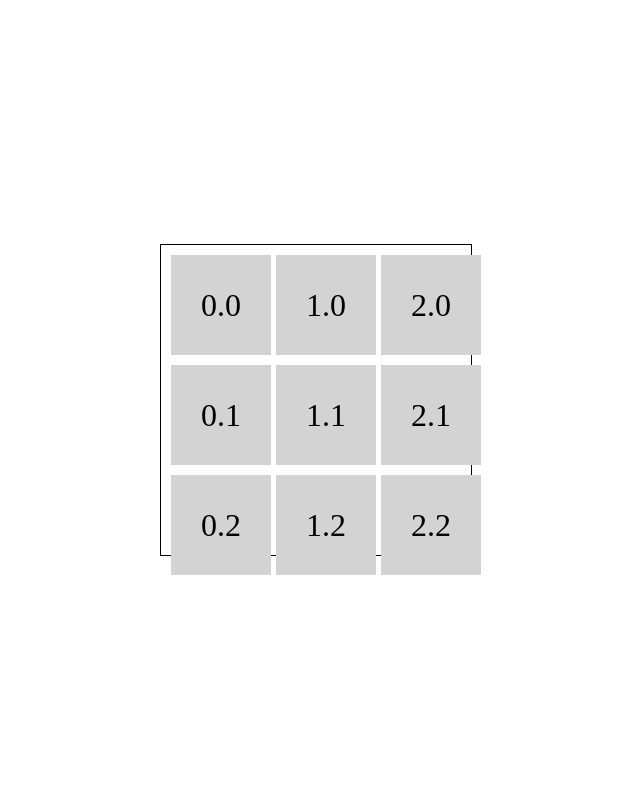
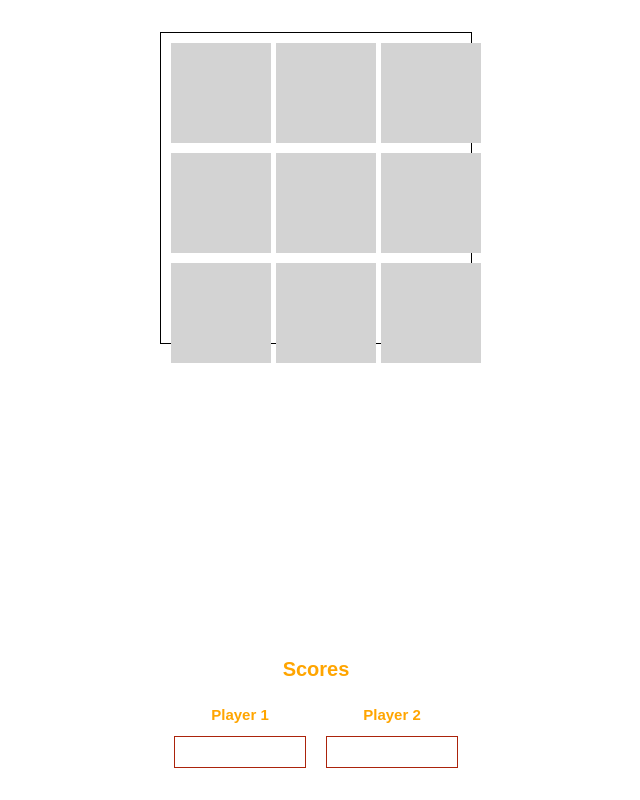
Before and after one commit to KaratasKTS/Tic-Tak-Toe, a plain HTML site: page index.html in a window 1280 px wide. Shown: the whole page, without its empty margins (324-964 px from the left). Drawn offline with Linux system fonts and the light colour scheme.

Commit message:
made the scores display to the ui,just need to add some refresh buttons and make it pretty :)

```diff
--- a/index.html
+++ b/index.html
@@ -7,23 +7,47 @@
     <script src="script.js" defer></script>
 </head>
 <body>
+  <section class="grid">
     <div class="father">    <div id="gameboard">
       <div class="row">
-              <div class="box" data-row="0" data-col="0">0.0</div>
-              <div class="box" data-row="0" data-col="1">0.1</div>
-              <div class="box" data-row="0" data-col="2">0.2</div>
+        <div class="box" data-row="0" data-col="0"></div>
+        <div class="box" data-row="0" data-col="1"></div>
+        <div class="box" data-row="0" data-col="2"></div>
       </div>
       <div class="row">
-              <div class="box" data-row="1" data-col="0">1.0</div>
-              <div class="box" data-row="1" data-col="1">1.1</div>
-              <div class="box" data-row="1" data-col="2">1.2</div>
+        <div class="box" data-row="1" data-col="0"></div>
+        <div class="box" data-row="1" data-col="1"></div>
+        <div class="box" data-row="1" data-col="2"></div>
       </div>
       <div class="row">
-              <div class="box" data-row="2" data-col="0">2.0</div>
-              <div class="box" data-row="2" data-col="1">2.1</div>
-              <div class="box" data-row="2" data-col="2">2.2</div>
+        <div class="box" data-row="2" data-col="0"></div>
+        <div class="box" data-row="2" data-col="1"></div>
+        <div class="box" data-row="2" data-col="2"></div>
       </div>
     </div>
+  </section>
+
+
+  <div class="scoreWrapper">
+    <div>
+      <h1 class= "h1Heading">Scores</h1>
+    </div>
+            <section class="scores">
+
+              <div class="playerOne">
+                <h1> Player 1 </h1>
+                <div class="scorePlayer1"></div>
+              </div>
+
+              <div class="playerTwo">
+                <h1> Player 2 </h1>
+                <div class="scorePlayer2"></div>
+              </div>
+
+            </section>
+  </div>
+
+
 
 
 </body>
--- a/script.js
+++ b/script.js
@@ -1,4 +1,6 @@
 const boxes = document.querySelectorAll('.box').forEach( box => box.addEventListener('click', handleEvent, evalBoard));
+const scorePlayer1 = document.querySelector('.scorePlayer1');
+const scorePlayer2 = document.querySelector('.scorePlayer2');
 
 // IIFE HOLDING PRIVATE OBJECTS AND METHODS
 let init = (() => {
@@ -19,7 +21,7 @@ let init = (() => {
 
     return {score , gameboard, truePlayerOne,  falsePlayerOne };
 
-   })()
+   })();
 
 function handleEvent(event) {
     const { score, gameboard, truePlayerOne,  falsePlayerOne, } = init;
@@ -49,13 +51,17 @@ function handleEvent(event) {
     }
 }
 
-// WIN EVALUATOR, this counts equates epty boxes as a match, need fix
+// WIN EVALUATOR
 function evalBoard (){
     const {gameboard} = init;
-
-
+      const {
+        player1Wins,
+        player2Wins,
+    } = callWin;
         if (gameboard[0][0] === 'X'  &&  gameboard[0][1]=== 'X' &&  gameboard[0][2] === 'X'){
             console.log('yay X wins') ;
+            player1Wins();
+
             } else if ( gameboard[0][0] === 'O'  &&  gameboard[0][1]=== 'O' &&  gameboard[0][2] === 'O'){
                 console.log('yay O wins') ;
             }
@@ -64,6 +70,7 @@ function evalBoard (){
                 gameboard[2][0] === 'X' && gameboard[1][1] === 'X' && gameboard[0][2] ==='X'){
 
                     console.log('yay X wins') ;
+
 
                 }else if (gameboard[0][0] === 'O' &&  gameboard[1][1] === 'O' &&  gameboard[2][2] === 'O'||
                       gameboard[2][0] === 'O' && gameboard[1][1] === 'O' && gameboard[0][2] ==='O'){
@@ -75,6 +82,7 @@ function evalBoard (){
                gameboard[0][2] === 'X' && gameboard[1][2] === 'X' && gameboard[2][2]==='X'){
                 console.log('yay X wins') ;
 
+
             } else if (gameboard[0][0] === 'O' && gameboard[1][0] === 'O' && gameboard[2][0] ==='O'||
                 gameboard[0][1] === 'O' && gameboard[1][1] ==='O' && gameboard[2][1]==='O'||
                 gameboard[0][2] === 'O' && gameboard[1][2] === 'O' && gameboard[2][2]==='O'){
@@ -83,6 +91,36 @@ function evalBoard (){
 
 
             }
+
+            const callWin = (() => {
+
+                let player1Score = 0;
+                let player2Score = 0;
+
+                const player1Wins = () => {
+                    player1Score++;
+                    updateScores();
+                };
+
+
+                const player2Wins = () => {
+                    player2Score++;
+                    updateScores();
+                };
+
+
+                const updateScores = () => {
+                    scorePlayer1.textContent = player1Score;
+                    scorePlayer2.textContent = player2Score;
+                };
+
+
+                return {
+                    player1Wins,
+                    player2Wins,
+                };
+            })();
+
 
 function cleanUp (){
 const { gameboard} = init;
@@ -94,6 +132,3 @@ const { gameboard} = init;
  }
 
 }
-
-
-    cleanUp();
--- a/style.css
+++ b/style.css
@@ -1,9 +1,19 @@
+*{
+  font: 500;
+  font-family: Arial, Helvetica, sans-serif;
+}
+
 html, body{
     display: flex;
     justify-content: center;
     align-items: center;
     height: 100%;
+    flex-direction: column;
+    gap:300px;
+
 }
+
+
 
 
 #gameboard {
@@ -24,3 +34,34 @@ html, body{
     cursor: pointer;
     margin: 10px;
   }
+
+  .scores{
+    display: flex;
+    flex-direction: ROW;
+    text-align: center;
+    gap:20px;
+  }
+
+  .scorePlayer1,.scorePlayer2{
+    border: 1px solid #ab230b;
+    width :130px;
+    height: 30px;
+    display: flex;
+    justify-content: center;
+    align-items: center;
+  }
+  h1{
+    color: orange;
+    font-size: 15px;
+
+  }
+
+  .scoreWrapper{
+    display: flex;
+    justify-content: center;
+    flex-direction: column;
+    align-items: center;
+  }
+  .h1Heading{
+    font-size:20px;;
+  }
```
Lines whose indentation alone changed are shown as unchanged.
